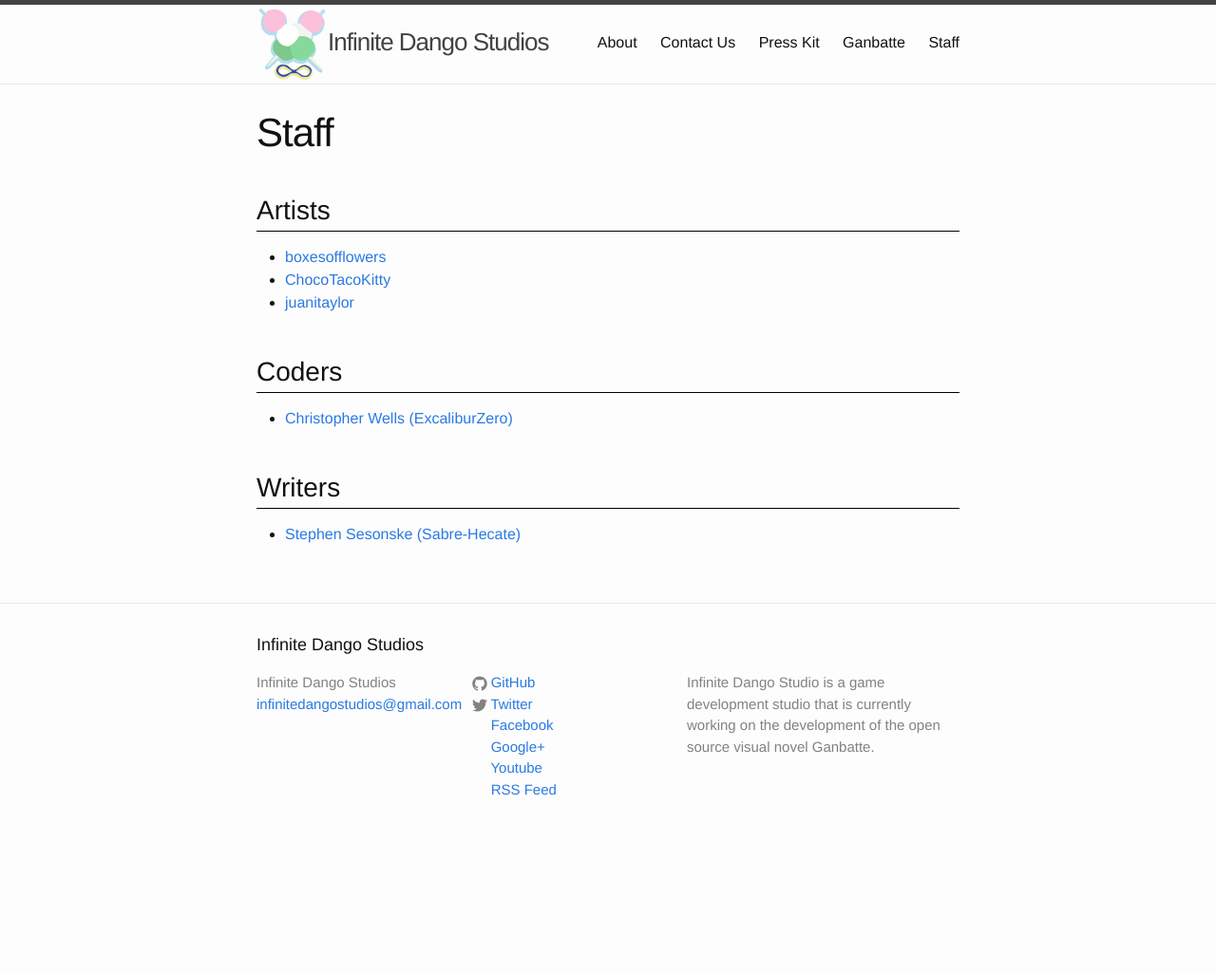
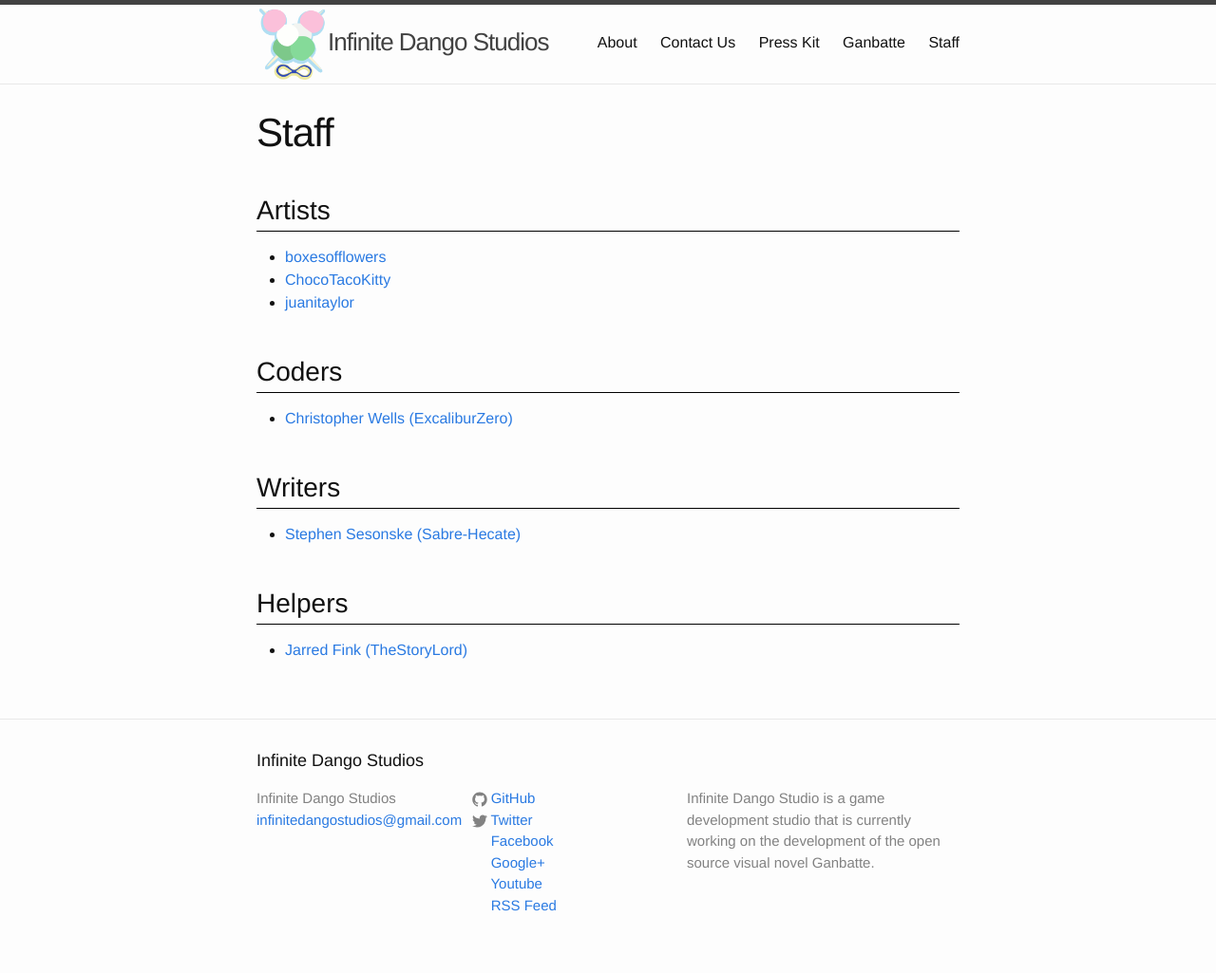
Before and after one commit to Infinite-Dango-Studios/Infinite-Dango-Studios.github.io, a Jekyll site: the page built from staff.md, in a window 1280 px wide. Shown: the whole page at 95% size. Built offline with Jekyll 4.4.1, drawn with Linux system fonts in a browser that asks for light colours; comment, search, counter and statistics services are not loaded; before the commit the page ends 903 px from its top, so only the background shows below that.

Commit message:
Added TheStoryLord to the press kit and staff list

```diff
--- a/staff.md
+++ b/staff.md
@@ -15,3 +15,6 @@
 
 ## Writers
 - [Stephen Sesonske (Sabre-Hecate)](https://github.com/Sabre-Hecate)
+
+## Helpers
+- [Jarred Fink (TheStoryLord)](https://github.com/TheStoryLord)
```
Also changed, not shown: press-kit/index.md (+3 -0 lines).
